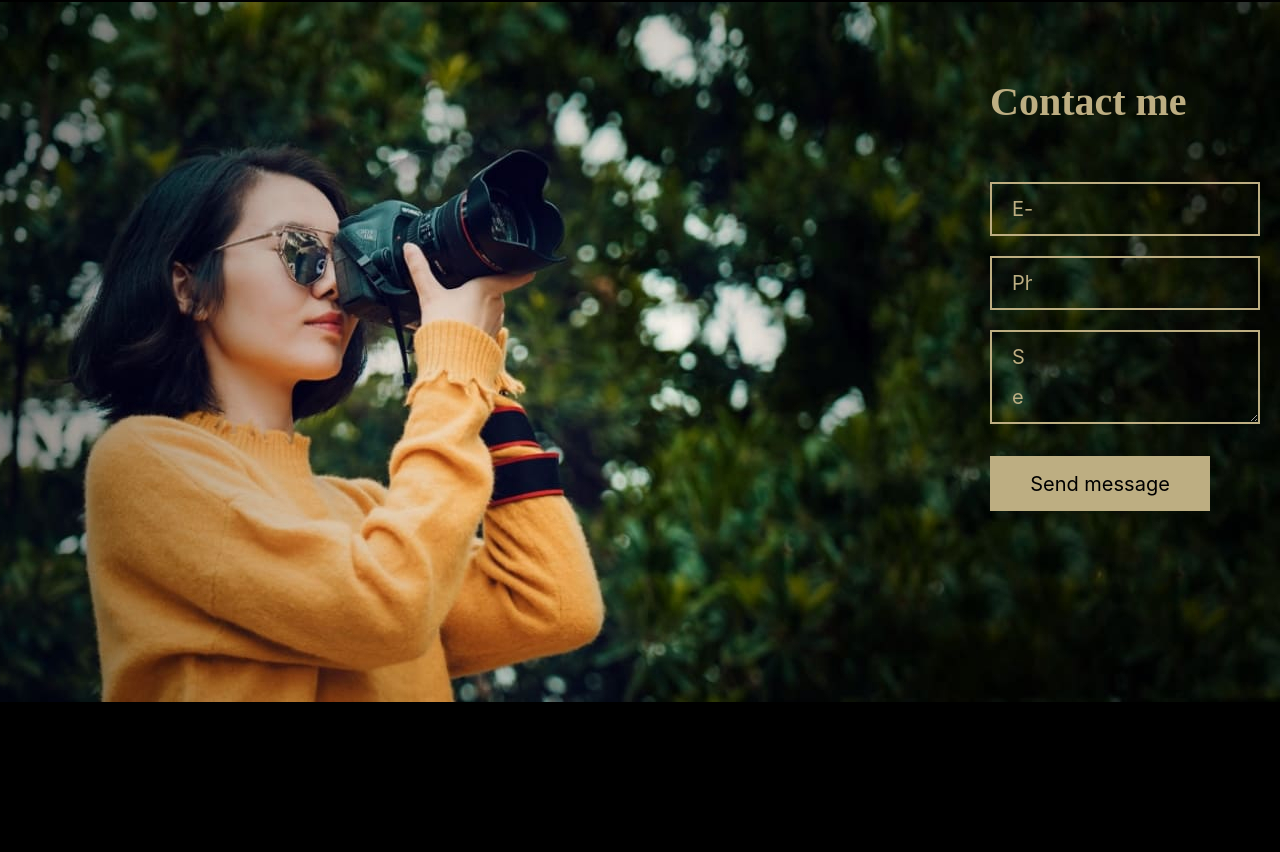
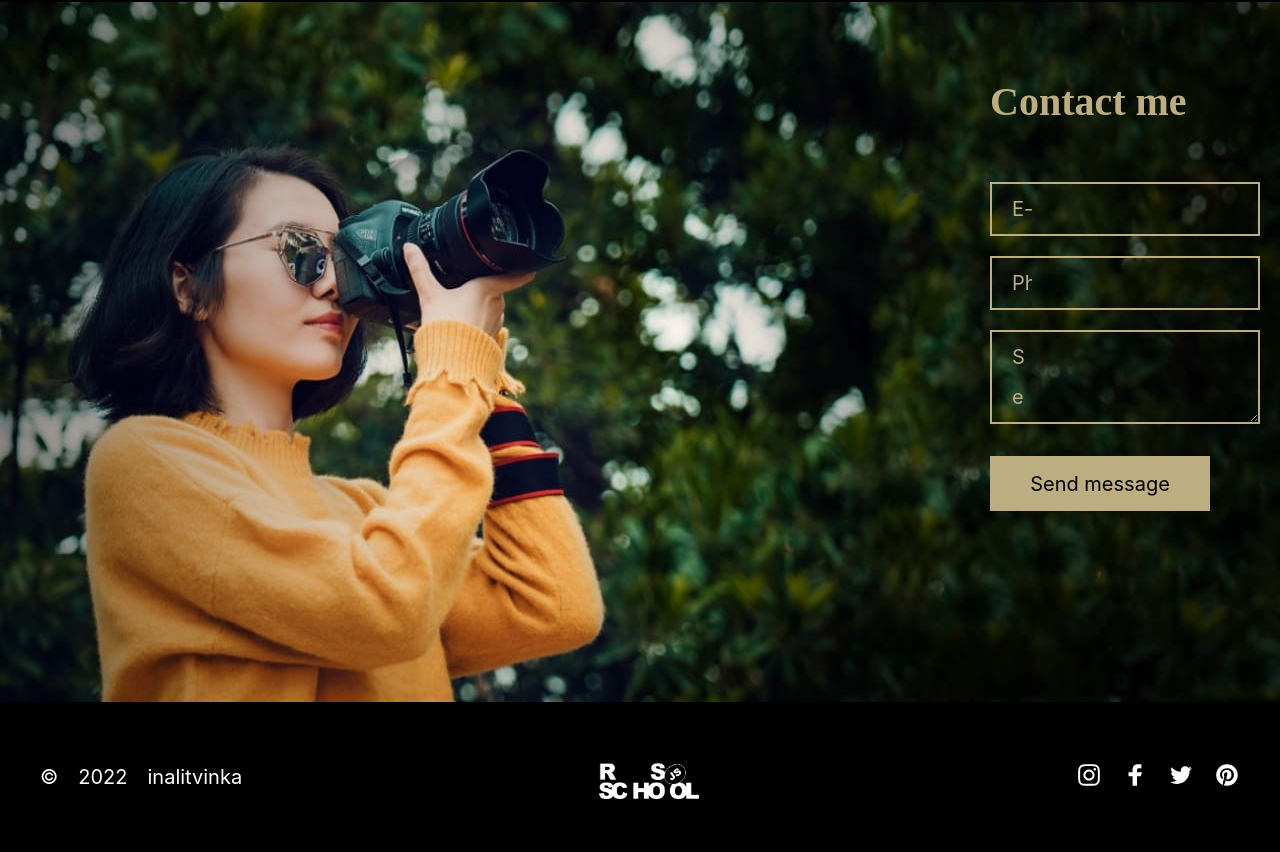
Before and after one commit to inalitvinka/portfolio, a website: page src/index.pug in a window 1280 px wide. Shown: the part 5118-5970 px from the top of the page. Before the commit the page ends 5824 px from the top, so only its background shows below. Drawn offline with nearby package versions, Linux system fonts and the light colour scheme; files that its build step writes are made by us from their sources; a web font is replaced by a local one.

Commit message:
feat: add footer

```diff
--- a/src/assets/styles/sections/_footer.scss
+++ b/src/assets/styles/sections/_footer.scss
@@ -0,0 +1,50 @@
+@import "../util/var";
+@import "../util/mixins";
+
+//FOOTER
+.footer {
+    width: 100%;
+
+    &-wrapper {
+        padding: 5rem 2rem;
+        display: flex;
+        align-items: center;
+        justify-content: space-between;
+    }
+    &-content {
+        max-width: 18.2rem;
+        width: 100%;
+        display: flex;
+        gap: 2rem;
+
+     }
+    &__info,
+    &__link {
+        font-style: normal;
+        font-weight: normal;
+        font-size: 2rem;
+        line-height: 5rem;
+        color: $c-white;
+    }
+    &-logo {
+        max-width: 10rem;
+        width: 100%;
+    }
+    &-icon {
+        max-width: 2.6rem;
+        width: 100%;
+    }
+    &-list {
+        max-width: 18.8rem;
+        width: 100%;
+        display: flex;
+        gap: 2rem;
+
+    }
+}
+a:hover,
+a:focus,
+a:active {
+   color: $hvrColor;
+   transform: scale(1.2);
+}
--- a/src/assets/styles/styles.scss
+++ b/src/assets/styles/styles.scss
@@ -9,5 +9,4 @@
 @import "sections/video";
 @import "sections/price";
 @import "sections/contacts";
-//другие секции
 @import "sections/footer";
--- /dev/null
+++ b/src/components/footer.pug
@@ -0,0 +1,24 @@
+//FOOTER
+footer.footer.container
+  .footer-wrapper
+    .footer-content
+      p.footer__info &copy;
+      p.footer__info 2022
+      a.footer__link(href='https://github.com/inalitvinka') inalitvinka
+    .footer__logo
+      a.footer-logo(href='https://rs.school/js/')
+        img.footer-logo(src='assets/images/logors.png' alt='RSS')
+    .footer-nav
+      ul.footer-list
+        li.footer-item
+          a.footer-link(href='https://www.instagram.com/')
+            img.footer-icon(src='assets/images/svg/f_inst.svg' alt='img')
+        li.footer-item
+          a.footer-link(href='https://www.facebook.com/')
+            img.footer-icon(src='assets/images/svg/f_fb.svg' alt='img')
+        li.footer-item
+          a.footer-link(href='https://twitter.com/')
+            img.footer-icon(src='assets/images/svg/f_tw.svg' alt='img')
+        li.footer-item
+          a.footer-link(href='https://www.pinterest.com/')
+            img.footer-icon(src='assets/images/svg/f_pinterest.svg' alt='img')
--- a/src/index.pug
+++ b/src/index.pug
@@ -13,4 +13,5 @@ body
   include components/video
   include components/price
   include components/contacts
+  include components/footer
   script(src="scripts/index.js")
```
